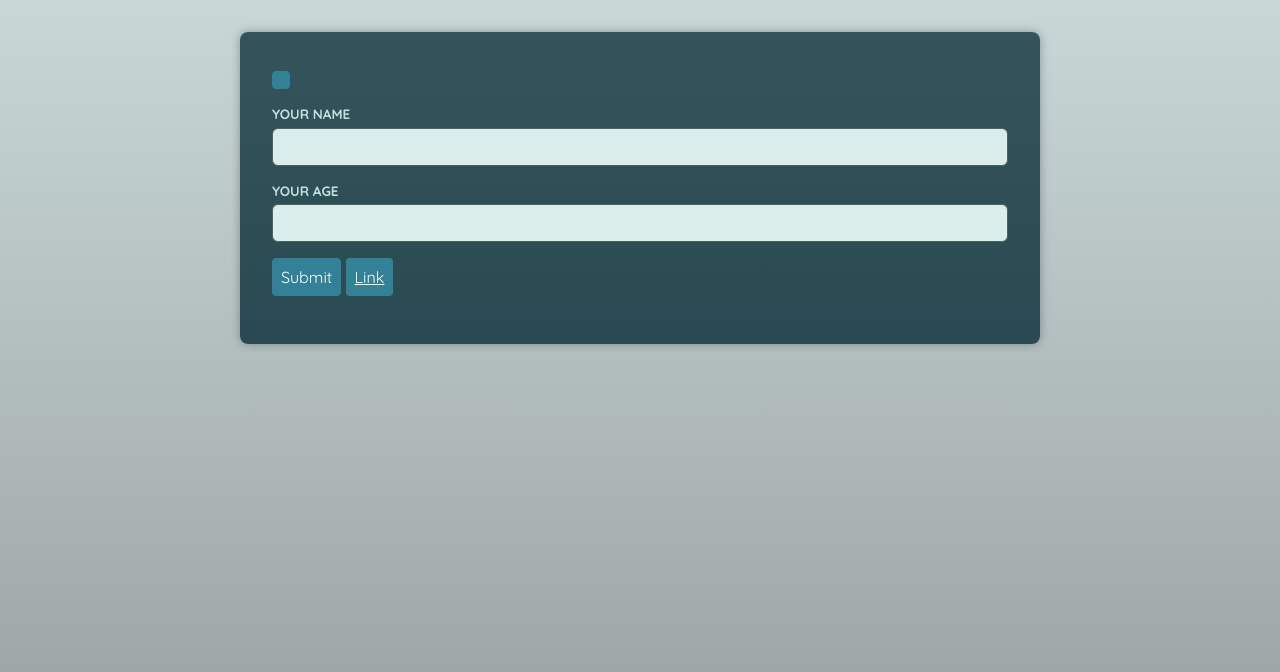
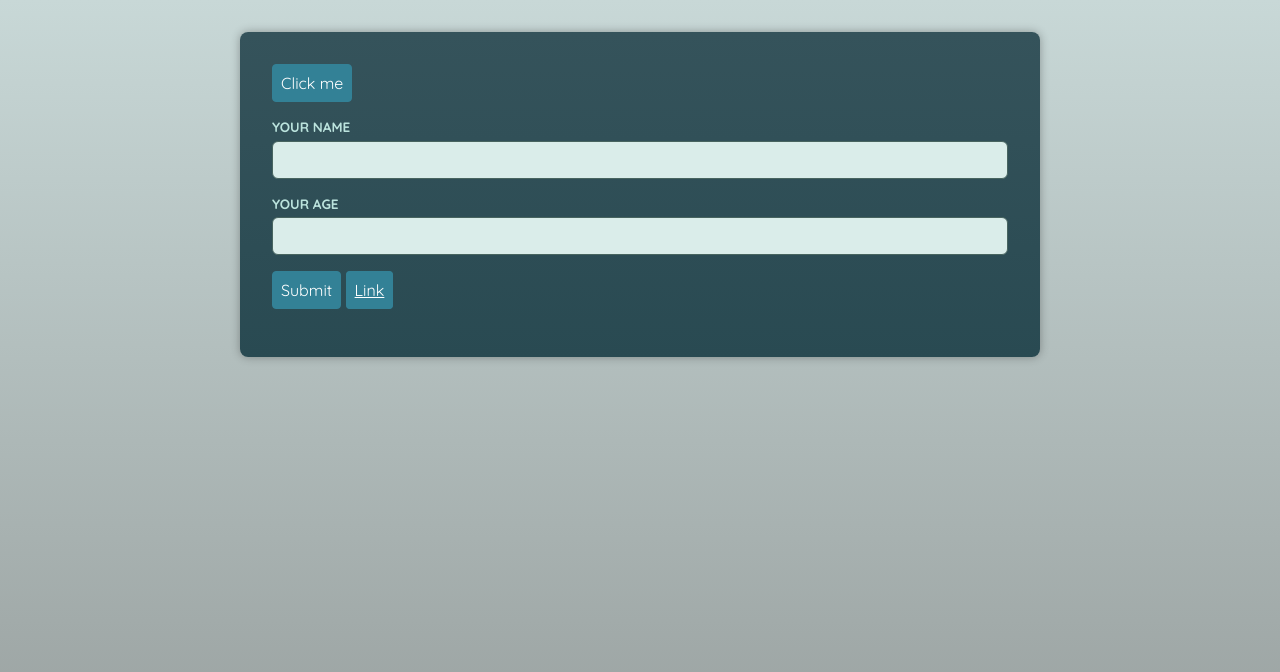
Before and after one commit to ElizabethVlasenko/react-ts-advanced-component-types, a React (Vite) app: page / in a window 1280 px wide. Shown: the top 672 px of the page. Built offline with nearby package versions, Linux system fonts and the light colour scheme; a web font is replaced by a local one.

Commit message:
Refactor Container component with generic types

```diff
--- a/src/App.tsx
+++ b/src/App.tsx
@@ -5,7 +5,7 @@
 function App() {
   return (
     <main>
-      <Container as={Button} />
+      <Container as={Button}>Click me</Container>
       <Input id="name" label="Your name" type="text" />
       <Input id="age" label="Your age" type="number" />
       <p>
--- a/src/components/Container.tsx
+++ b/src/components/Container.tsx
@@ -1,10 +1,20 @@
-import { type ElementType } from "react";
+import {
+  type ReactNode,
+  type ElementType,
+  type ComponentPropsWithoutRef,
+} from "react";
 
-type ContainerProps = {
-  as: ElementType; //valid identifier of a component (button)
-};
+type ContainerProps<T extends ElementType> = {
+  //T must be based on ElementType
+  as?: T; //ElementType - valid identifier of a component (button)
+  children: ReactNode;
+} & ComponentPropsWithoutRef<T>;
 
-export default function Container({ as }: ContainerProps) {
-  const Component = as;
-  return <Component />;
+export default function Container<C extends ElementType>({
+  as,
+  children,
+  ...props
+}: ContainerProps<C>) {
+  const Component = as || "div";
+  return <Component {...props}>{children}</Component>;
 }
```
